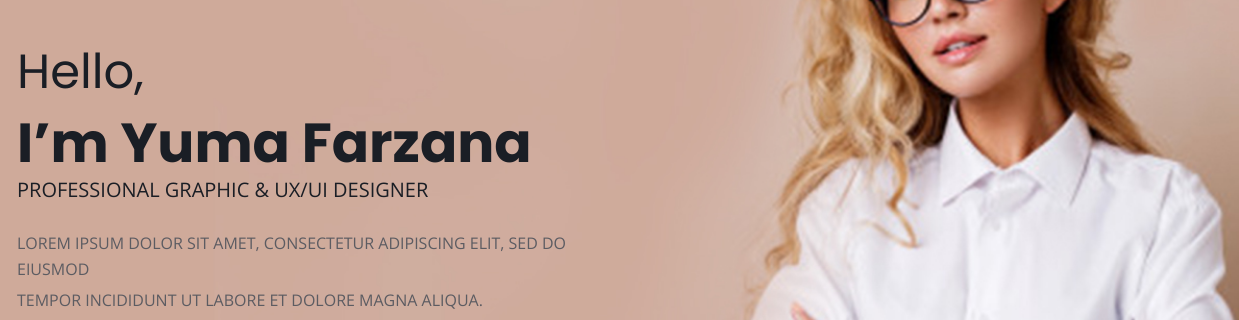
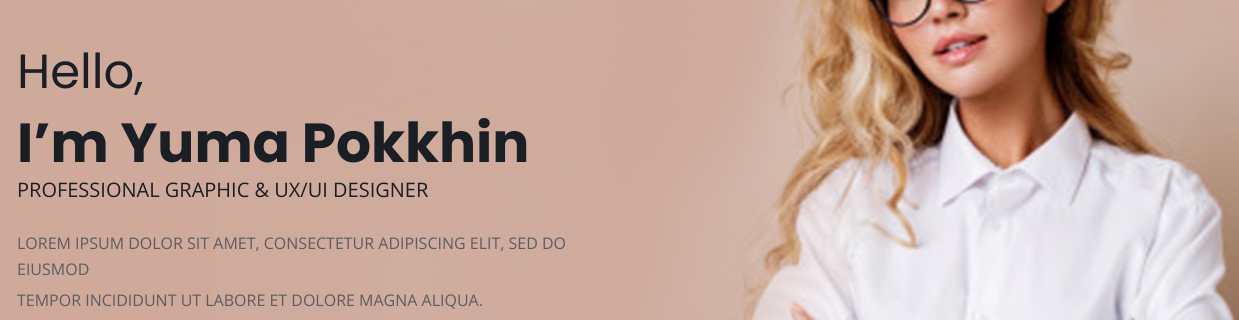
Before and after one commit to taufik9890/Yuma, a plain HTML site: page index.html in a window 1280 px wide. Shown: the part 277-597 px from the top of the page, 41-1280 px from the left. Drawn offline with nearby package versions, Linux system fonts and the light colour scheme; a web font is replaced by a local one.

Commit message:
Update index.html

```diff
--- a/index.html
+++ b/index.html
@@ -77,7 +77,7 @@
           <div class="banner_text">
             <h1>Hello,
               <span>
-                I’m Yuma Farzana</span></h1>
+                I’m Yuma Pokkhin</span></h1>
             <h4>professional graphic & UX/UI designer </h4>
             <p>Lorem ipsum dolor sit amet, consectetur adipiscing elit, sed do eiusmod <span> tempor incididunt ut
                 labore
```
